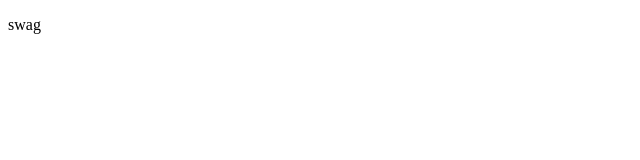
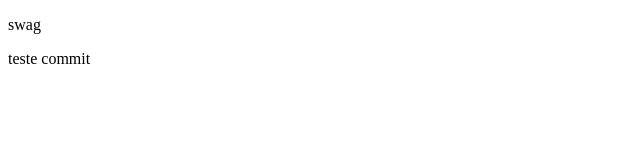
Before and after one commit to Wiizya-GitHub/Memory, a website: page www/index.html in a window 1280 px wide. Shown: the full height of the page, 0-640 px from the left. Drawn offline with Linux system fonts and the light colour scheme.

Commit message:
teste commit

```diff
--- a/www/index.html
+++ b/www/index.html
@@ -12,5 +12,7 @@
 
     <p>swag</p>
 
+    <p> teste commit </p>
+
 </body>
 </html>
```
